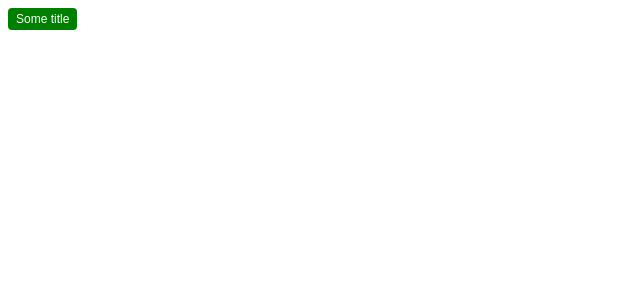
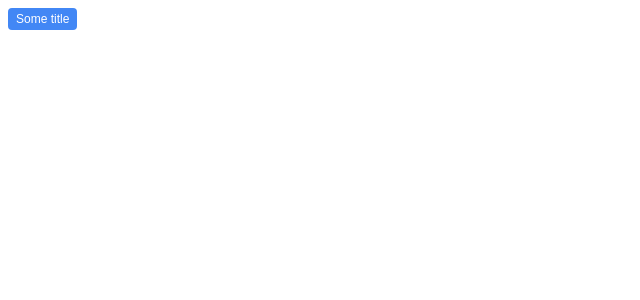
Before and after one commit to Gorschenko/react-app, a React (Create React App) app: page / in a window 1280 px wide. Shown: the top 300 px of the page, without its empty margins (0-640 px from the left). Built offline with nearby package versions, Linux system fonts and the light colour scheme.

Commit message:
DefaultButton has been finished

```diff
--- a/src/App.js
+++ b/src/App.js
@@ -1,14 +1,25 @@
 import React from 'react'
 import DefaultButton from 'components/base/DefaultButton/DefaultButton.js'
 
-function App() {
-  return (
-    <div className="App">
-      <DefaultButton
-        title="Some title"
-      />
-    </div>
-  );
-}
+export default class App extends React.Component {
+  constructor () {
+    super();
+    this.constructor.displayName = 'App';
+    this.buttonAction = this.buttonAction.bind(this);
+  }
 
-export default App;
+  buttonAction (data) {
+    console.log(data);
+  }
+
+  render () {
+    return (
+      <div>
+        <DefaultButton
+          title="Some title"
+          action={this.buttonAction}
+        />
+      </div>
+    )
+  }
+};
--- a/src/components/base/DefaultButton/DefaultButton.js
+++ b/src/components/base/DefaultButton/DefaultButton.js
@@ -6,11 +6,14 @@ export default class DefaultButton extends React.Component {
 
     render() {
         return (
-            <button className={`
-                default-button
-                default-button_${this.props.size}
-                default-button_${this.props.color}
-            `}>
+            <button
+                className={`
+                    default-button
+                    default-button_${this.props.size}
+                    default-button_${this.props.color}
+                `}
+                onClick={this.props.action}
+            >
                 {this.props.title}
             </button>
         )
@@ -18,6 +21,7 @@ export default class DefaultButton extends React.Component {
 }
 
 DefaultButton.propTypes = {
+    action: PropTypes.func.isRequired,
     title: PropTypes.string.isRequired,
     size: PropTypes.string,
     color: PropTypes.string,
--- a/src/components/base/DefaultButton/DefaultButton.scss
+++ b/src/components/base/DefaultButton/DefaultButton.scss
@@ -3,7 +3,7 @@
     outline: 0;
     border: 0;
     border-radius: 4px;
-    cursor: pointer
+    cursor: pointer;
 
     &_l {
         padding: 6px 10px;
--- a/src/styles/variables.scss
+++ b/src/styles/variables.scss
@@ -1 +1 @@
-$cl-primary: green;
+$cl-primary: rgb(66, 135, 245);
```
